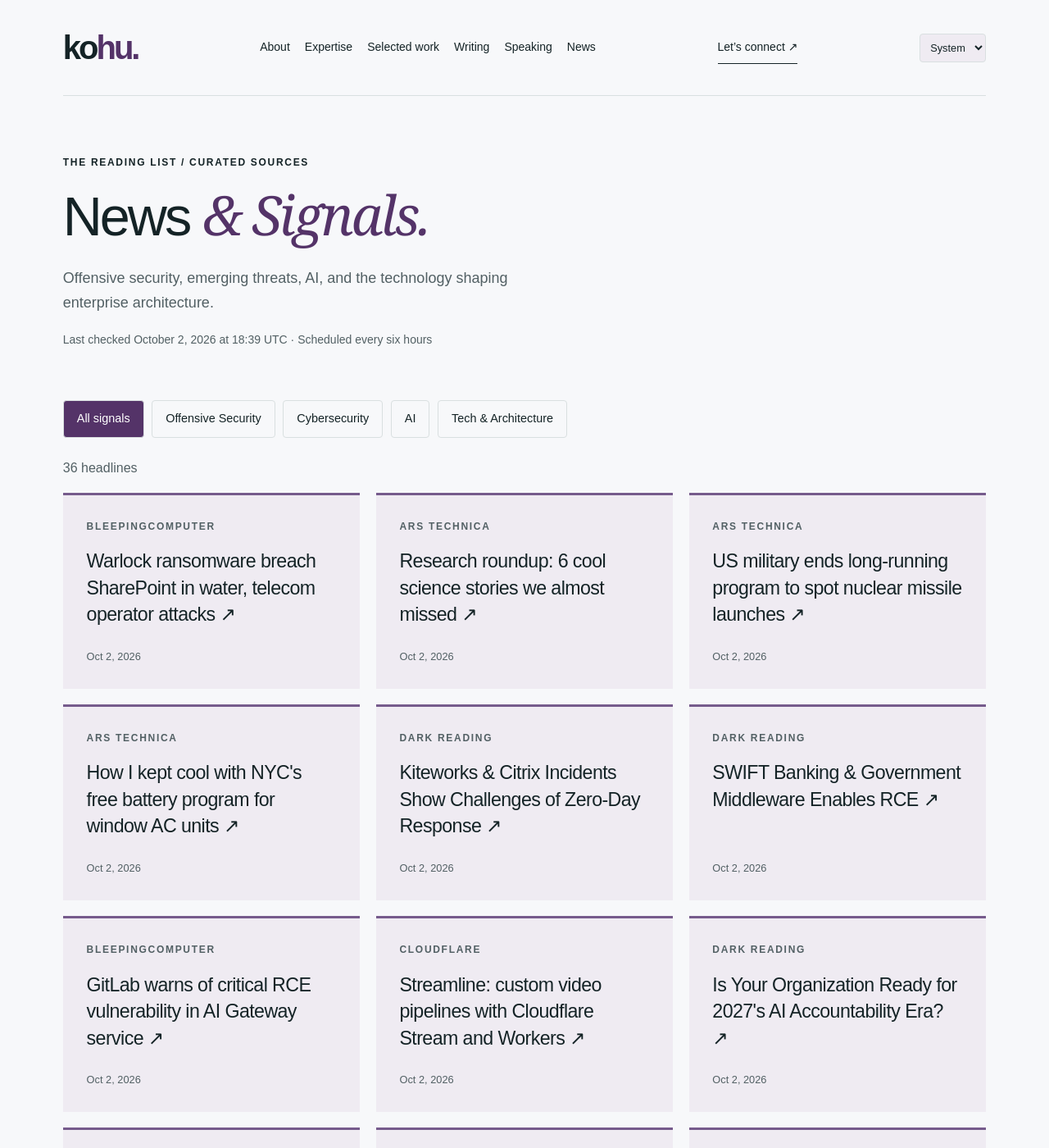
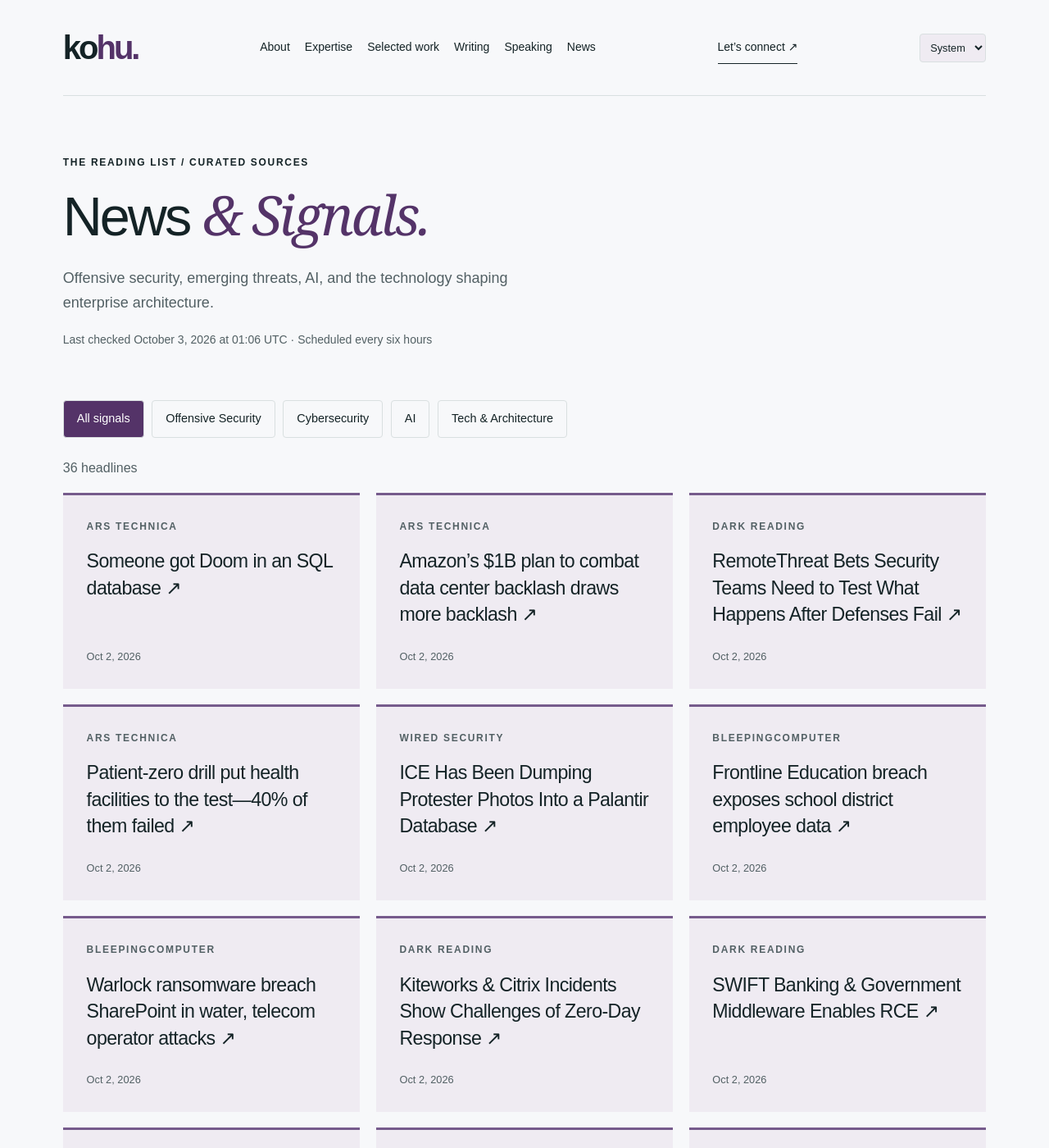
Before and after one commit to hntk/hntk.github.io, a Jekyll site: the page built from news/index.html, in a window 1280 px wide and 1400 px high. Shown: the whole window at 82% size. Built offline with Jekyll 4.4.1, drawn with Linux system fonts in a browser that asks for light colours; part of the change alters nothing that is shown; some of the changed text lies outside the part shown.

Commit message:
Refresh News and Signals

```diff
--- a/_data/news.json
+++ b/_data/news.json
@@ -1,6 +1,54 @@
 {
-  "updated": "2026-10-02T18:39:05.314830+00:00",
+  "updated": "2026-10-03T01:06:02.355245+00:00",
   "items": [
+    {
+      "title": "Someone got Doom in an SQL database",
+      "url": "https://arstechnica.com/gaming/2026/10/can-it-run-doom-sql-database-edition/",
+      "published": "2026-10-02T21:19:05+00:00",
+      "source": "Ars Technica",
+      "source_id": "ars-technica",
+      "category": "tech-architecture"
+    },
+    {
+      "title": "Amazon’s $1B plan to combat data center backlash draws more backlash",
+      "url": "https://arstechnica.com/tech-policy/2026/10/amazons-1b-plan-to-combat-data-center-backlash-draws-more-backlash/",
+      "published": "2026-10-02T20:30:27+00:00",
+      "source": "Ars Technica",
+      "source_id": "ars-technica",
+      "category": "tech-architecture"
+    },
+    {
+      "title": "RemoteThreat Bets Security Teams Need to Test What Happens After Defenses Fail",
+      "url": "https://www.darkreading.com/cybersecurity-operations/remotethreat-bets-security-teams-need-to-test-what-happens-after-defenses-fail",
+      "published": "2026-10-02T20:18:37+00:00",
+      "source": "Dark Reading",
+      "source_id": "dark-reading",
+      "category": "cybersecurity"
+    },
+    {
+      "title": "Patient-zero drill put health facilities to the test—40% of them failed",
+      "url": "https://arstechnica.com/health/2026/10/patient-zero-drill-put-health-facilities-to-the-test-40-of-them-failed/",
+      "published": "2026-10-02T20:07:59+00:00",
+      "source": "Ars Technica",
+      "source_id": "ars-technica",
+      "category": "tech-architecture"
+    },
+    {
+      "title": "ICE Has Been Dumping Protester Photos Into a Palantir Database",
+      "url": "https://www.wired.com/story/ice-has-been-dumping-protester-photos-into-a-palantir-database/",
+      "published": "2026-10-02T19:52:36+00:00",
+      "source": "WIRED Security",
+      "source_id": "wired",
+      "category": "cybersecurity"
+    },
+    {
+      "title": "Frontline Education breach exposes school district employee data",
+      "url": "https://www.bleepingcomputer.com/news/security/frontline-education-data-breach-impacts-school-district-employees/",
+      "published": "2026-10-02T19:01:40+00:00",
+      "source": "BleepingComputer",
+      "source_id": "bleepingcomputer",
+      "category": "cybersecurity"
+    },
     {
       "title": "Warlock ransomware breach SharePoint in water, telecom operator attacks",
       "url": "https://www.bleepingcomputer.com/news/security/warlock-ransomware-breach-sharepoint-in-water-telecom-operator-attacks/",
@@ -8,30 +56,6 @@
       "source": "BleepingComputer",
       "source_id": "bleepingcomputer",
       "category": "cybersecurity"
-    },
-    {
-      "title": "Research roundup: 6 cool science stories we almost missed",
-      "url": "https://arstechnica.com/science/2026/10/research-roundup-6-cool-science-stories-we-almost-missed-6/",
-      "published": "2026-10-02T18:17:27+00:00",
-      "source": "Ars Technica",
-      "source_id": "ars-technica",
-      "category": "tech-architecture"
-    },
-    {
-      "title": "US military ends long-running program to spot nuclear missile launches",
-      "url": "https://arstechnica.com/space/2026/10/us-military-ends-long-running-program-to-spot-nuclear-missile-launches/",
-      "published": "2026-10-02T17:32:14+00:00",
-      "source": "Ars Technica",
-      "source_id": "ars-technica",
-      "category": "tech-architecture"
-    },
-    {
-      "title": "How I kept cool with NYC's free battery program for window AC units",
-      "url": "https://arstechnica.com/gadgets/2026/10/how-i-kept-cool-with-nycs-free-battery-program-for-window-ac-units/",
-      "published": "2026-10-02T17:20:21+00:00",
-      "source": "Ars Technica",
-      "source_id": "ars-technica",
-      "category": "tech-architecture"
     },
     {
       "title": "Kiteworks & Citrix Incidents Show Challenges of Zero-Day Response",
@@ -64,22 +88,6 @@
       "source": "Cloudflare",
       "source_id": "cloudflare",
       "category": "tech-architecture"
-    },
-    {
-      "title": "Is Your Organization Ready for 2027's AI Accountability Era?",
-      "url": "https://www.darkreading.com/cybersecurity-operations/is-your-organization-ready-for-2027-s-ai-accountability-era-",
-      "published": "2026-10-02T16:01:22+00:00",
-      "source": "Dark Reading",
-      "source_id": "dark-reading",
-      "category": "cybersecurity"
-    },
-    {
-      "title": "US sanctions Tren de Aragua gang members in ATM hacks crackdown",
-      "url": "https://www.bleepingcomputer.com/news/security/us-sanctions-tren-de-aragua-members-in-atm-jackpotting-crackdown/",
-      "published": "2026-10-02T15:20:53+00:00",
-      "source": "BleepingComputer",
-      "source_id": "bleepingcomputer",
-      "category": "cybersecurity"
     },
     {
       "title": "Open-sourcing AstaBrief, the fast report-generation model in Asta",
@@ -186,14 +194,6 @@
       "category": "cybersecurity"
     },
     {
-      "title": "The Secrets of the US Spyware King",
-      "url": "https://www.wired.com/story/the-secrets-of-the-us-spyware-king/",
-      "published": "2026-10-01T09:30:00+00:00",
-      "source": "WIRED Security",
-      "source_id": "wired",
-      "category": "cybersecurity"
-    },
-    {
       "title": "Quoting Matthew Green",
       "url": "https://simonwillison.net/2026/Oct/1/matthew-green/",
       "published": "2026-10-01T06:29:01+00:00",
@@ -295,79 +295,79 @@
       "id": "ars-technica",
       "name": "Ars Technica",
       "status": "ok",
-      "last_success": "2026-10-02T18:39:05.314830+00:00"
+      "last_success": "2026-10-03T01:06:02.355245+00:00"
     },
     {
       "id": "bleepingcomputer",
       "name": "BleepingComputer",
       "status": "ok",
-      "last_success": "2026-10-02T18:39:05.314830+00:00"
+      "last_success": "2026-10-03T01:06:02.355245+00:00"
     },
     {
       "id": "cloudflare",
       "name": "Cloudflare",
       "status": "ok",
-      "last_success": "2026-10-02T18:39:05.314830+00:00"
+      "last_success": "2026-10-03T01:06:02.355245+00:00"
     },
     {
       "id": "dark-reading",
       "name": "Dark Reading",
       "status": "ok",
-      "last_success": "2026-10-02T18:39:05.314830+00:00"
+      "last_success": "2026-10-03T01:06:02.355245+00:00"
     },
     {
       "id": "hugging-face",
       "name": "Hugging Face",
       "status": "ok",
-      "last_success": "2026-10-02T18:39:05.314830+00:00"
+      "last_success": "2026-10-03T01:06:02.355245+00:00"
     },
     {
       "id": "microsoft-research",
       "name": "Microsoft Research",
       "status": "ok",
-      "last_success": "2026-10-02T18:39:05.314830+00:00"
+      "last_success": "2026-10-03T01:06:02.355245+00:00"
     },
     {
       "id": "nvidia",
       "name": "NVIDIA",
       "status": "ok",
-      "last_success": "2026-10-02T18:39:05.314830+00:00"
+      "last_success": "2026-10-03T01:06:02.355245+00:00"
     },
     {
       "id": "portswigger",
       "name": "PortSwigger Research",
       "status": "ok",
-      "last_success": "2026-10-02T18:39:05.314830+00:00"
+      "last_success": "2026-10-03T01:06:02.355245+00:00"
     },
     {
       "id": "schneier",
       "name": "Schneier on Security",
       "status": "ok",
-      "last_success": "2026-10-02T18:39:05.314830+00:00"
+      "last_success": "2026-10-03T01:06:02.355245+00:00"
     },
     {
       "id": "simon-willison",
       "name": "Simon Willison",
       "status": "ok",
-      "last_success": "2026-10-02T18:39:05.314830+00:00"
+      "last_success": "2026-10-03T01:06:02.355245+00:00"
     },
     {
       "id": "specterops",
       "name": "SpecterOps",
       "status": "ok",
-      "last_success": "2026-10-02T18:39:05.314830+00:00"
+      "last_success": "2026-10-03T01:06:02.355245+00:00"
     },
     {
       "id": "trail-of-bits",
       "name": "Trail of Bits",
       "status": "ok",
-      "last_success": "2026-10-02T18:39:05.314830+00:00"
+      "last_success": "2026-10-03T01:06:02.355245+00:00"
     },
     {
       "id": "wired",
       "name": "WIRED Security",
       "status": "ok",
-      "last_success": "2026-10-02T18:39:05.314830+00:00"
+      "last_success": "2026-10-03T01:06:02.355245+00:00"
     }
   ]
 }
```
